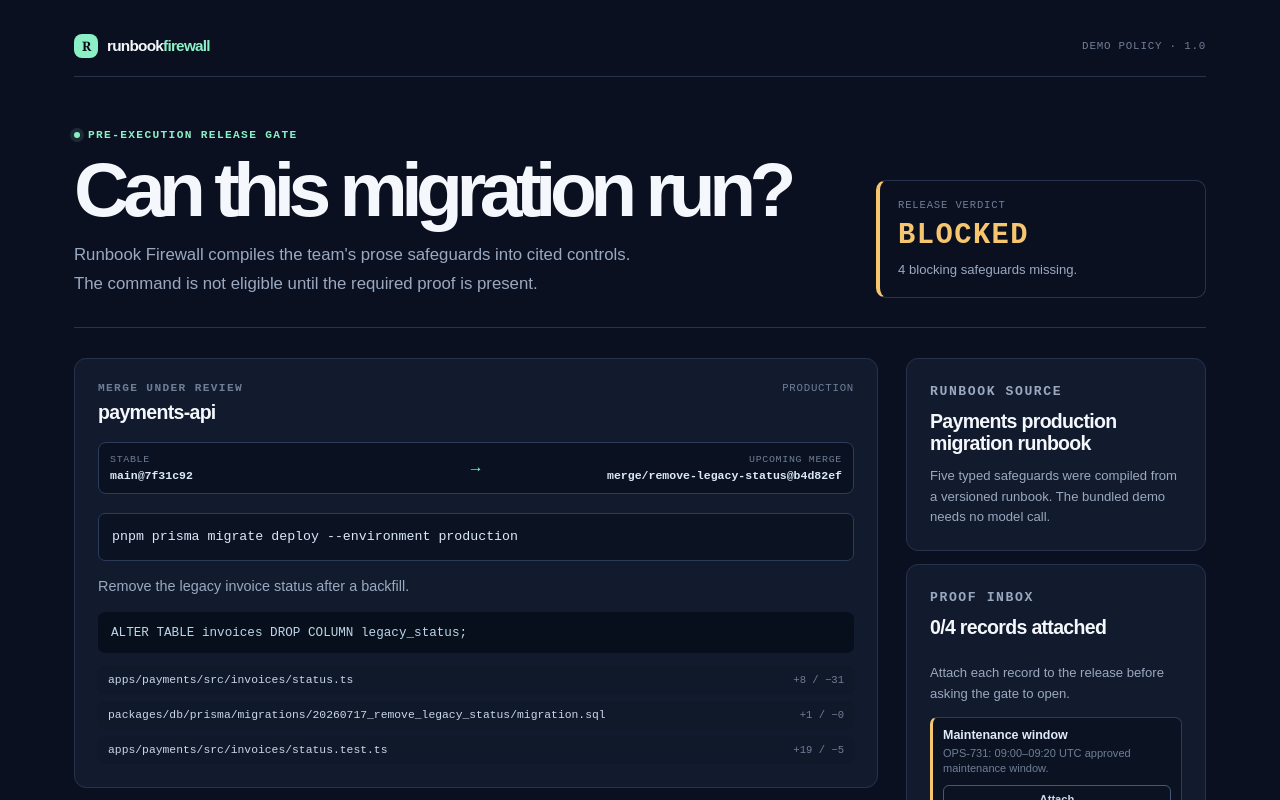
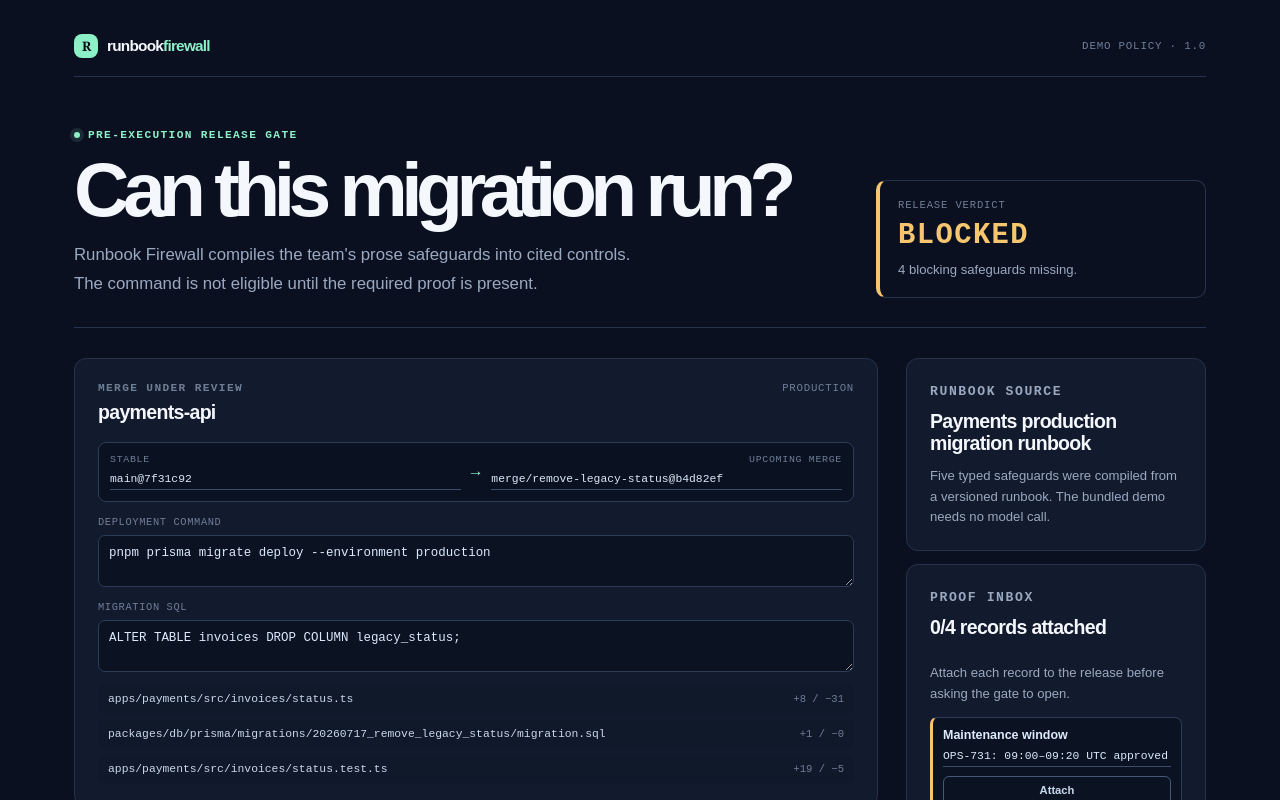
Before and after one commit to sanyamChaudhary27/devshot, a Next.js app in the folder apps/web/: page / in a window 1280 px wide. Shown: the top 800 px of the page. Built offline with nearby package versions, Linux system fonts and the light colour scheme.

Commit message:
feat: make merge review and proof capture editable

```diff
--- a/apps/web/app/globals.css
+++ b/apps/web/app/globals.css
@@ -217,7 +217,10 @@ a { color: inherit; }
 .revision-compare span { color: var(--subtle); font-family: "Courier New", monospace; font-size: .62rem; letter-spacing: .07em; text-transform: uppercase; }
 .revision-compare > span { align-self: center; color: var(--mint); font-size: 1rem; }
 .revision-compare strong { color: #dce9f8; font-family: "Courier New", monospace; font-size: .72rem; overflow-wrap: anywhere; }
+.revision-compare input, .proof-inbox input { background: transparent; border: 0; border-bottom: 1px solid #3c4d6b; color: #dce9f8; font-family: "Courier New", monospace; font-size: .71rem; min-width: 0; padding: 4px 0; width: 100%; }
 .command-card > p { color: var(--muted); font-size: .9rem; line-height: 1.55; margin: 14px 0; }
+.edit-field { color: var(--subtle); display: grid; font-family: "Courier New", monospace; font-size: .65rem; gap: 7px; letter-spacing: .06em; margin-top: 14px; text-transform: uppercase; }
+.edit-field textarea { background: #0b1323; border: 1px solid #2c3b58; border-radius: 7px; color: #dce9fb; font-family: "Courier New", monospace; font-size: .78rem; min-height: 52px; padding: 10px; resize: vertical; }
 .command-card pre { background: #080f1c; border-radius: 7px; color: #bcd6e8; font-size: .79rem; margin: 0; overflow-x: auto; padding: 13px; }
 .changed-files { display: grid; gap: 7px; list-style: none; margin: 13px 0 0; padding: 0; }
 .changed-files li { align-items: center; background: #10192a; border-radius: 6px; display: flex; gap: 12px; justify-content: space-between; padding: 8px 10px; }
--- a/apps/web/app/release-desk.tsx
+++ b/apps/web/app/release-desk.tsx
@@ -18,29 +18,35 @@ const citationFor = (citationId: string) => migrationRunbookFixture.citations.fi
 
 export function ReleaseDesk() {
   const [evidence, setEvidence] = useState<readonly EvidenceRecord[]>(blockedEvidenceFixture);
+  const [release, setRelease] = useState(destructiveMigrationFixture);
+  const [proofValues, setProofValues] = useState<Record<string, string>>(() => Object.fromEntries(eligibleEvidenceFixture.map((record) => [record.id, record.value])));
   const [receipt, setReceipt] = useState<ReleaseReceipt | null>(null);
   const [isCreatingReceipt, setIsCreatingReceipt] = useState(false);
   const result = useMemo(
-    () => evaluateReleaseGate(migrationRunbookFixture, destructiveMigrationFixture, evidence),
-    [evidence]
+    () => evaluateReleaseGate(migrationRunbookFixture, release, evidence),
+    [evidence, release]
   );
   const blockingFailures = result.controls.filter((control) => control.control.severity === "blocking" && control.status !== "satisfied").length;
   const proofRecords = eligibleEvidenceFixture.filter((record) => record.controlId !== "service-impact");
   const attachedProofs = evidence.filter((record) => record.controlId !== "service-impact" && record.status === "valid").length;
   const attachProof = (record: EvidenceRecord) => {
-    setEvidence((current) => current.some((candidate) => candidate.id === record.id) ? current : [...current, record]);
+    const value = proofValues[record.id]?.trim();
+    if (!value) return;
+    setEvidence((current) => current.some((candidate) => candidate.id === record.id) ? current : [...current, { ...record, value }]);
     setReceipt(null);
   };
 
   const resetDemo = () => {
     setEvidence(blockedEvidenceFixture);
+    setRelease(destructiveMigrationFixture);
+    setProofValues(Object.fromEntries(eligibleEvidenceFixture.map((record) => [record.id, record.value])));
     setReceipt(null);
   };
 
   const createReceipt = async () => {
     setIsCreatingReceipt(true);
     try {
-      setReceipt(await createReleaseReceipt(migrationRunbookFixture, destructiveMigrationFixture, result, new Date().toISOString()));
+      setReceipt(await createReleaseReceipt(migrationRunbookFixture, release, result, new Date().toISOString()));
     } finally {
       setIsCreatingReceipt(false);
     }
@@ -73,14 +79,13 @@ export function ReleaseDesk() {
         <div className="release-main">
           <section className="command-card" aria-labelledby="command-title">
             <div className="section-heading">
-              <div><p className="eyebrow">Merge under review</p><h2 id="command-title">{destructiveMigrationFixture.service}</h2></div>
-              <span>{destructiveMigrationFixture.environment}</span>
+              <div><p className="eyebrow">Merge under review</p><h2 id="command-title">{release.service}</h2></div>
+              <span>{release.environment}</span>
             </div>
-            <div className="revision-compare"><div><span>Stable</span><strong>{destructiveMigrationFixture.baseRevision}</strong></div><span aria-hidden="true">→</span><div><span>Upcoming merge</span><strong>{destructiveMigrationFixture.proposedRevision}</strong></div></div>
-            <code>{destructiveMigrationFixture.command}</code>
-            <p>{destructiveMigrationFixture.migrationSummary}</p>
-            <pre aria-label="Migration SQL"><code>{destructiveMigrationFixture.migrationSql}</code></pre>
-            <ul className="changed-files" aria-label="Changed files in proposed merge">{destructiveMigrationFixture.changedFiles.map((file) => <li key={file.path}><code>{file.path}</code><span>+{file.additions} / −{file.deletions}</span></li>)}</ul>
+            <div className="revision-compare"><div><span>Stable</span><input aria-label="Stable revision" onChange={(event) => setRelease({ ...release, baseRevision: event.target.value })} value={release.baseRevision} /></div><span aria-hidden="true">→</span><div><span>Upcoming merge</span><input aria-label="Upcoming merge revision" onChange={(event) => setRelease({ ...release, proposedRevision: event.target.value })} value={release.proposedRevision} /></div></div>
+            <label className="edit-field">Deployment command<textarea onChange={(event) => setRelease({ ...release, command: event.target.value })} value={release.command} /></label>
+            <label className="edit-field">Migration SQL<textarea aria-label="Migration SQL" onChange={(event) => setRelease({ ...release, migrationSql: event.target.value })} value={release.migrationSql ?? ""} /></label>
+            <ul className="changed-files" aria-label="Changed files in proposed merge">{release.changedFiles.map((file) => <li key={file.path}><code>{file.path}</code><span>+{file.additions} / −{file.deletions}</span></li>)}</ul>
           </section>
 
           <section className="risk-strip" aria-label="Deterministic risk signals">
@@ -127,7 +132,7 @@ export function ReleaseDesk() {
                 const control = migrationRunbookFixture.controls.find((candidate) => candidate.id === record.controlId);
                 const attached = evidence.some((candidate) => candidate.id === record.id);
                 return <li className={attached ? "is-attached" : undefined} key={record.id}>
-                  <div><strong>{control?.label ?? "Required evidence"}</strong><span>{record.value}</span></div>
+                  <div><strong>{control?.label ?? "Required evidence"}</strong><input aria-label={`${control?.label ?? "Evidence"} value`} onChange={(event) => setProofValues({ ...proofValues, [record.id]: event.target.value })} value={proofValues[record.id] ?? ""} /></div>
                   <button disabled={attached} onClick={() => attachProof(record)} type="button">{attached ? "Attached" : "Attach"}</button>
                 </li>;
               })}
```
